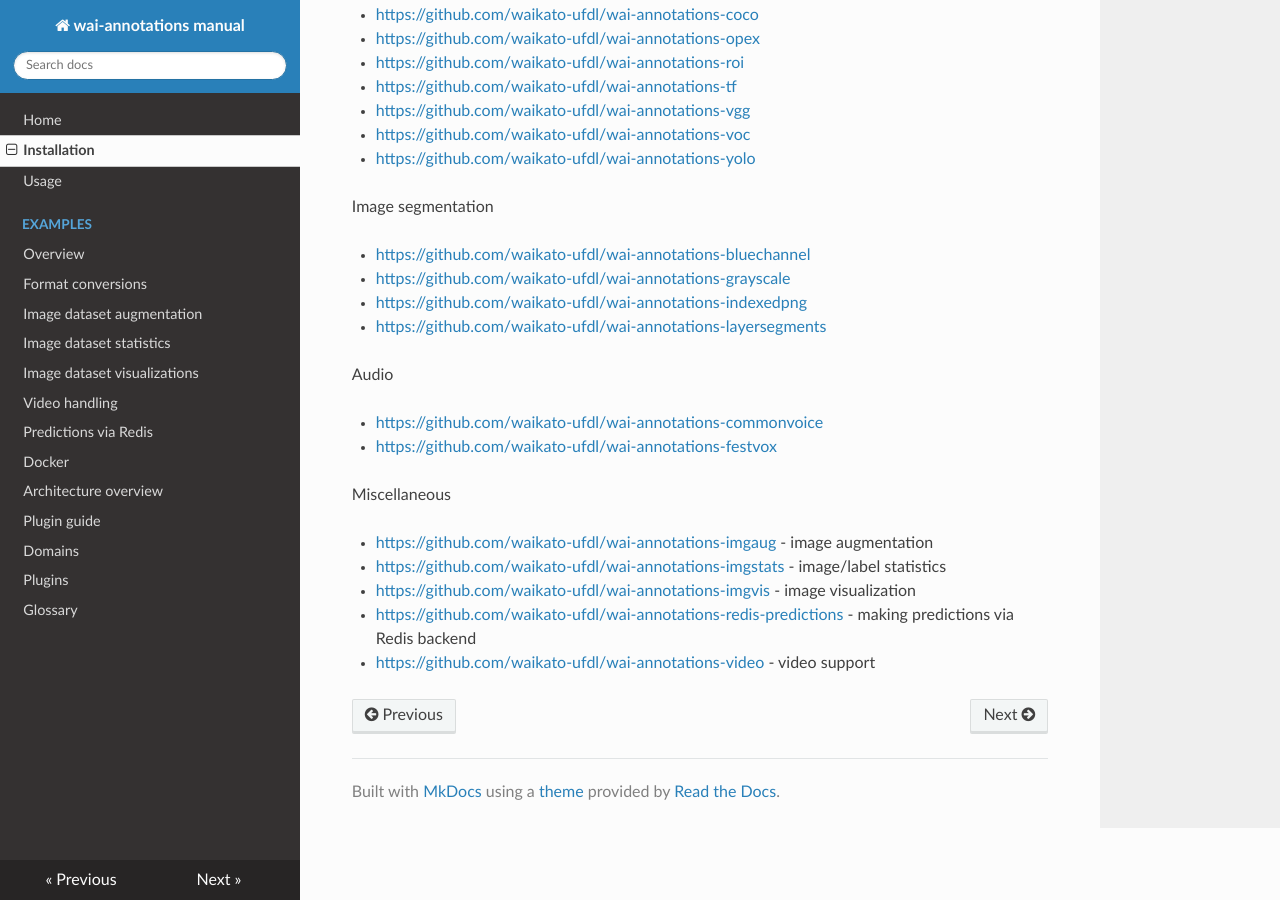
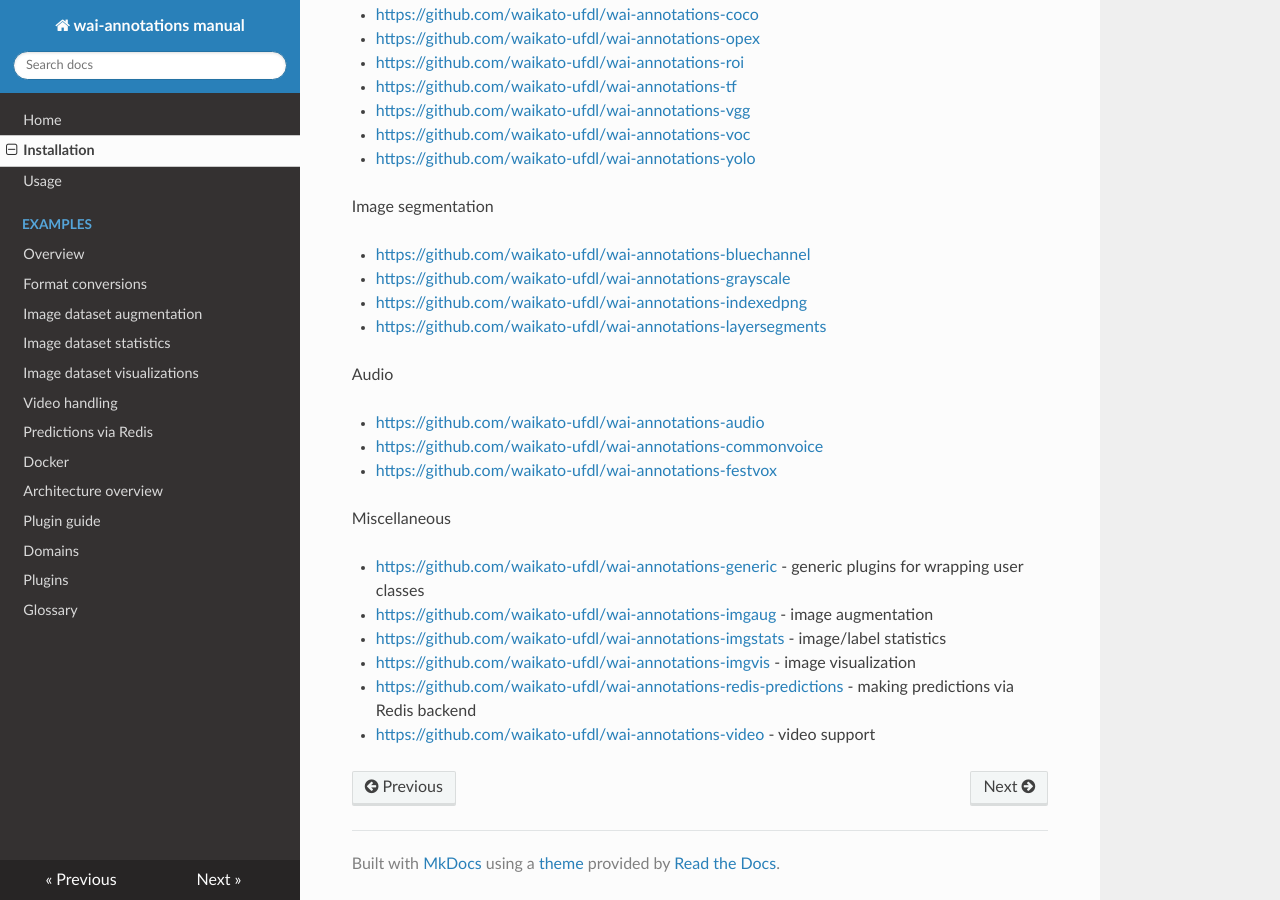
Before and after one commit to waikato-ufdl/wai-annotations-manual, an MkDocs documentation site: the page built from docs/install.md, in a window 1280 px wide and 900 px high, scrolled down 693 px. Built offline with MkDocs 1.6.1, drawn with Linux system fonts in a browser that asks for light colours; nearby versions of some CDN libraries.

Commit message:
added wai-annotations-generic/-audio

```diff
--- a/docs/install.md
+++ b/docs/install.md
@@ -42,11 +42,13 @@
 
 Audio
 
+  * [https://github.com/waikato-ufdl/wai-annotations-audio](https://github.com/waikato-ufdl/wai-annotations-audio)
   * [https://github.com/waikato-ufdl/wai-annotations-commonvoice](https://github.com/waikato-ufdl/wai-annotations-commonvoice)
   * [https://github.com/waikato-ufdl/wai-annotations-festvox](https://github.com/waikato-ufdl/wai-annotations-festvox)
 
 Miscellaneous
 
+  * [https://github.com/waikato-ufdl/wai-annotations-generic](https://github.com/waikato-ufdl/wai-annotations-generic) - generic plugins for wrapping user classes
   * [https://github.com/waikato-ufdl/wai-annotations-imgaug](https://github.com/waikato-ufdl/wai-annotations-imgaug) - image augmentation
   * [https://github.com/waikato-ufdl/wai-annotations-imgstats](https://github.com/waikato-ufdl/wai-annotations-imgstats) - image/label statistics
   * [https://github.com/waikato-ufdl/wai-annotations-imgvis](https://github.com/waikato-ufdl/wai-annotations-imgvis) - image visualization
```
